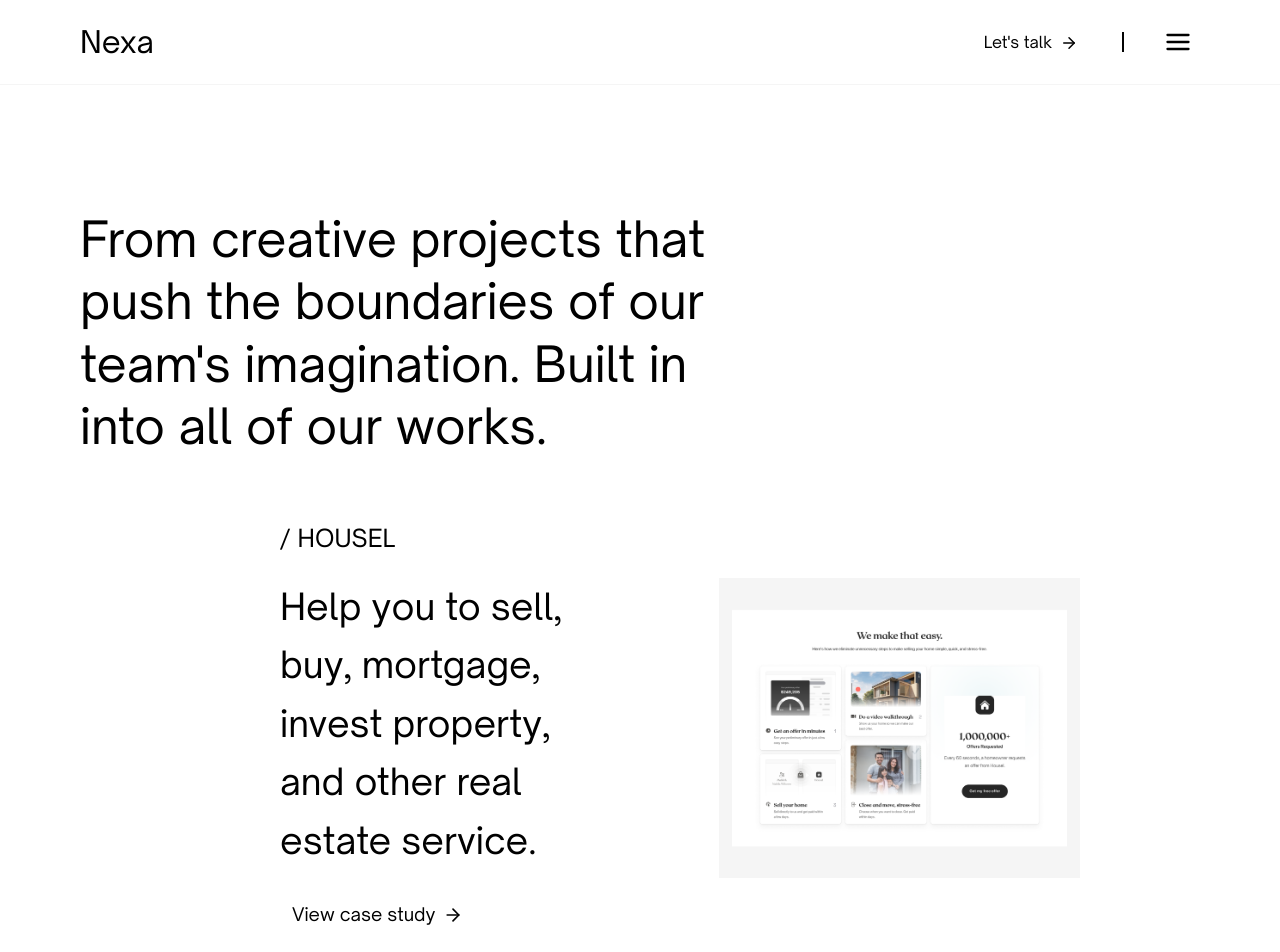
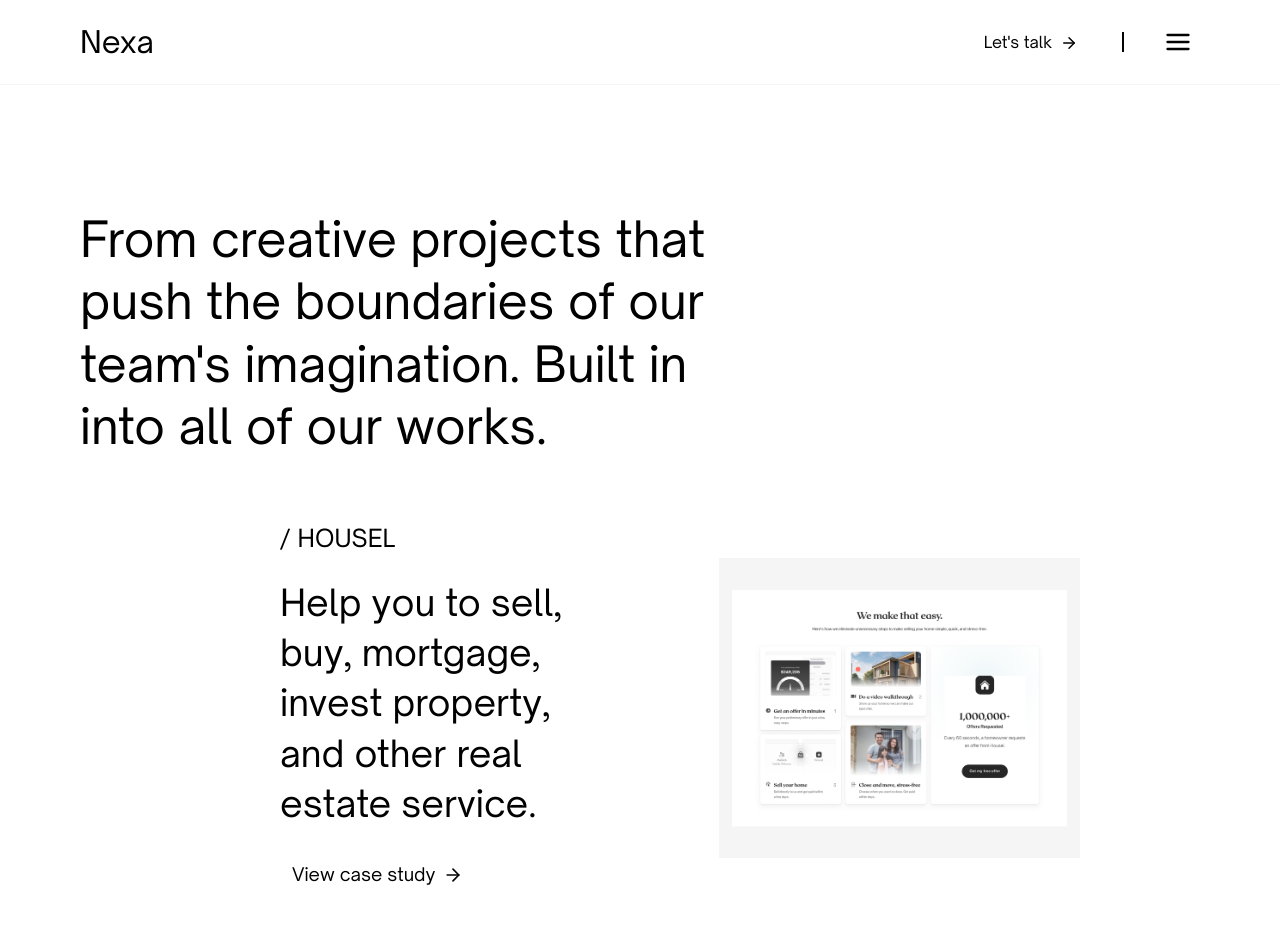
Before and after one commit to JihadZaidan/nexa-complete-verse, a Next.js app: page /works in a window 1280 px wide. Shown: the top 952 px of the page. Built offline with nearby package versions, Linux system fonts and the light colour scheme.

Commit message:
ref(lay): text leading setting

```diff
--- a/src/components/works/upperSection.tsx
+++ b/src/components/works/upperSection.tsx
@@ -36,7 +36,7 @@ export default function UpperWorks() {
               className="lg:w-[45%] lg:ml-[200px] w-full flex flex-col gap-6"
             >
               <h5 className="text-2xl font-normal text-left text-black">/ HOUSEL</h5>
-              <h4 className="lg:text-4xl text-xl font-normal lg:w-[80%] text-left text-black leading-relaxed">
+              <h4 className="lg:text-4xl text-xl font-normal lg:w-[80%] text-left text-black leading-[140%]">
                 Help you to sell, buy,
                 mortgage, invest
                 property, and other
```
